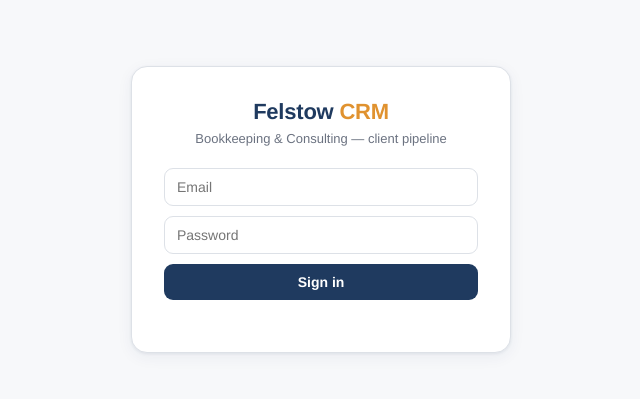
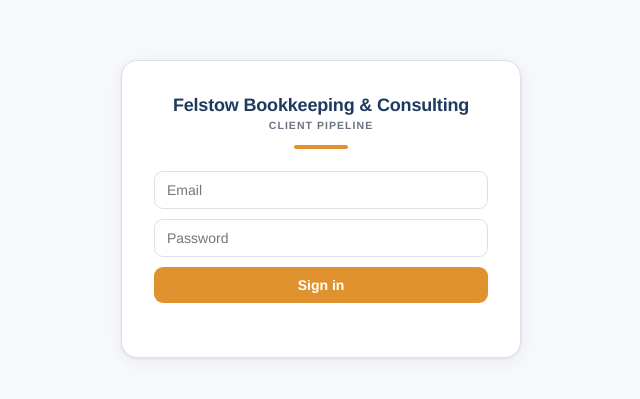
Before and after one commit to jfelstow/felstowcrm, a plain HTML site: page index.html in a window 1280 px wide. Shown: the part 191-590 px from the top of the page, without its empty margins (319-959 px from the left). Drawn offline with nearby package versions, Linux system fonts and the light colour scheme.

Commit message:
Match Felstow marketing-site branding
Replace the "Felstow CRM" wordmark with the full company name +
"CLIENT PIPELINE" uppercase tagline (mirrors the site's "QUICKBOOKS
ONLINE SPECIALIST" treatment), add the signature amber accent bar
on the login card, switch the app header from navy to white with
a hairline border, and promote the login button to amber to match
the site's primary CTA style.

Co-Authored-By: Claude Opus 4.7 (1M context) <noreply@anthropic.com>

```diff
--- a/index.html
+++ b/index.html
@@ -11,11 +11,14 @@
 <!-- ── Login ── -->
 <section id="login">
   <form class="login-card" id="loginForm">
-    <div class="brand">Felstow <span>CRM</span></div>
-    <p>Bookkeeping &amp; Consulting — client pipeline</p>
+    <div class="logo">
+      <div class="logo-name">Felstow Bookkeeping &amp; Consulting</div>
+      <div class="logo-tag">Client pipeline</div>
+    </div>
+    <div class="amber-bar"></div>
     <input type="email" id="email" placeholder="Email" autocomplete="username" required>
     <input type="password" id="password" placeholder="Password" autocomplete="current-password" required>
-    <button class="btn full" type="submit">Sign in</button>
+    <button class="btn amber full" type="submit">Sign in</button>
     <div class="err" id="loginErr"></div>
   </form>
 </section>
@@ -23,7 +26,10 @@
 <!-- ── App ── -->
 <div id="app" class="hidden">
   <header>
-    <div class="brand">Felstow <span>CRM</span></div>
+    <div class="logo">
+      <div class="logo-name">Felstow Bookkeeping &amp; Consulting</div>
+      <div class="logo-tag">Client pipeline</div>
+    </div>
     <div class="who"><span id="whoami"></span>
       <button class="btn ghost sm" id="signout">Sign out</button></div>
   </header>
--- a/styles.css
+++ b/styles.css
@@ -15,13 +15,18 @@ button{font-family:inherit;cursor:pointer}
 a{color:var(--navy)}
 .hidden{display:none !important}
 
+/* ── Brand mark (matches felstowbookkeeping.com) ── */
+.logo-name{font-weight:800;font-size:18px;color:var(--navy);letter-spacing:-.01em;line-height:1.15}
+.logo-tag{font-size:10.5px;letter-spacing:.10em;color:var(--grey);text-transform:uppercase;
+  margin-top:4px;font-weight:700}
+.amber-bar{width:54px;height:4px;background:var(--amber);border-radius:2px}
+
 /* ── Login ── */
 #login{min-height:100vh;display:flex;align-items:center;justify-content:center;padding:24px}
 .login-card{background:var(--bg);border:1px solid var(--hair);border-radius:16px;
-  box-shadow:var(--shadow);padding:32px;width:100%;max-width:380px;text-align:center}
-.brand{font-weight:700;font-size:22px;color:var(--navy);letter-spacing:-.01em}
-.brand span{color:var(--amber)}
-.login-card p{color:var(--grey);font-size:13px;margin:6px 0 22px}
+  box-shadow:var(--shadow);padding:34px 32px;width:100%;max-width:400px;text-align:center}
+.login-card .logo{margin-bottom:14px}
+.login-card .amber-bar{margin:0 auto 22px}
 input,select,textarea{
   width:100%;padding:10px 12px;border:1px solid var(--hair);border-radius:9px;
   font-size:14px;color:var(--ink);background:var(--bg);margin-bottom:10px;font-family:inherit;
@@ -40,13 +45,11 @@ textarea{resize:vertical;min-height:64px}
 .err{color:var(--bad);font-size:12.5px;min-height:16px;margin-top:4px}
 
 /* ── App shell ── */
-header{background:var(--navy);color:#fff;padding:12px 18px;display:flex;
-  align-items:center;justify-content:space-between;gap:12px;position:sticky;top:0;z-index:20}
-header .brand{color:#fff;font-size:17px}
-header .brand span{color:var(--amber)}
-.who{font-size:12.5px;color:var(--faded);display:flex;align-items:center;gap:10px}
-header .btn.ghost{color:#fff;border-color:rgba(255,255,255,.28);background:transparent}
-header .btn.ghost:hover{background:rgba(255,255,255,.1)}
+header{background:var(--bg);color:var(--ink);padding:14px 22px;display:flex;
+  align-items:center;justify-content:space-between;gap:12px;position:sticky;top:0;z-index:20;
+  border-bottom:1px solid var(--hair)}
+header .logo-name{font-size:16px}
+.who{font-size:12.5px;color:var(--grey);display:flex;align-items:center;gap:10px}
 .wrap{max-width:1100px;margin:0 auto;padding:18px}
 
 /* ── Summary cards ── */
```
